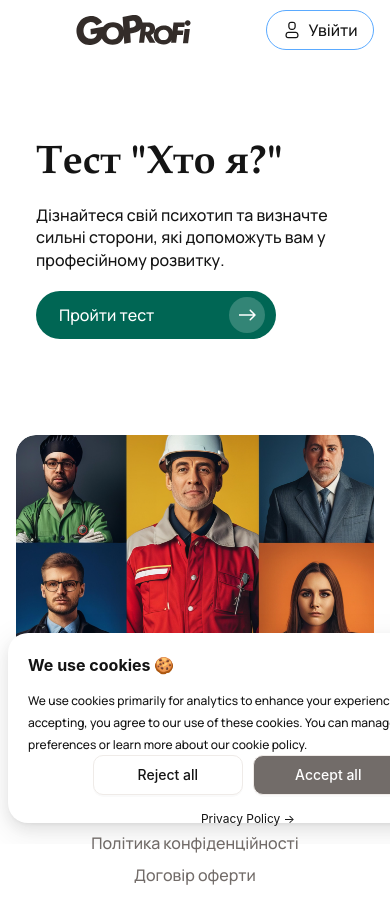
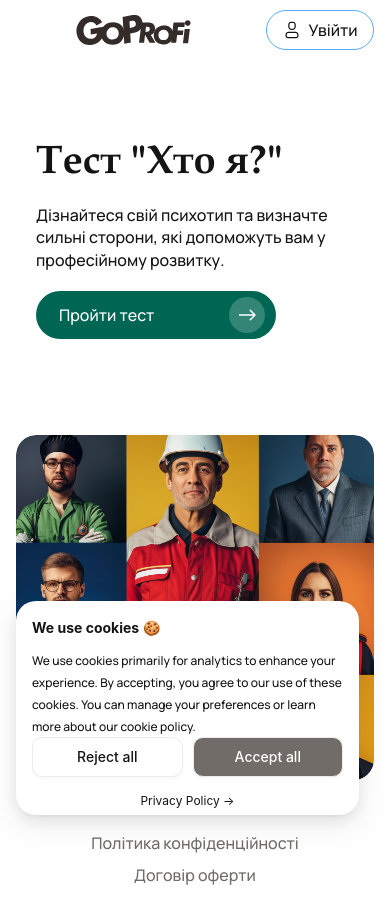
Before and after one commit to traff-spa/goprofi-front, a React (Vite) app: page / in a window 390 px wide. Built offline with nearby package versions, Linux system fonts and the light colour scheme.

Commit message:
Feature/cookie consent (#16)
* Cookie consent banner:
Layouts
CookieConsentPopup + css
js-cookie
responsive

* Cookie consent banner:
added fixed position by request

```diff
--- a/src/app/pages/Auth/index.tsx
+++ b/src/app/pages/Auth/index.tsx
@@ -148,7 +148,6 @@ const Auth = () => {
         setIsLoading(true);
         try {
             loginWithGoogle();
-            // Note: We won't reach this point as loginWithGoogle redirects the page
         } catch (error: any) {
             message.error('Failed to initiate Google login');
             setIsLoading(false);
--- a/src/app/styles/CookieConsentPopup.scss
+++ b/src/app/styles/CookieConsentPopup.scss
@@ -7,97 +7,6 @@ $background-white: #FFFFFF;
 $background-light: #F5F5F5;
 $desktop-accept-background: #EFEBE8;
 $shadow-main: 0px 4px 30px rgba(217, 216, 214, 0.5);
-
-// Mobile resolution (max-width: 767px)
-@media screen and (max-width: 767px) {
-  .ant-modal-content {
-    width: 343px !important;
-    height: 214px !important;
-    padding: 16px !important;
-    gap: 13px;
-    border-radius: 20px !important;
-    border-width: 1px !important;
-  }
-
-  .cookie-consent-title-text {
-    font-size: 14px;
-  }
-
-  .cookie-consent-modal {
-    //top: 555px !important;
-    position: absolute !important;
-    bottom: 0 !important;
-    left: 50% !important;
-    transform: translateX(-50%) !important;
-  }
-
-  .privacy_block {
-    width: 100%;
-    flex-direction: column;
-    gap: 14px;
-
-    &.ant-space {
-      flex-direction: column;
-    }
-  }
-
-  .cookie-consent-buttons {
-    width: 311px;
-    height: 40px;
-    gap: 10px;
-
-    .cookie-consent-button {
-      flex: 1;
-      width: 150px !important;
-      height: 40px;
-      padding: 10px 16px;
-
-      &--reject, &--accept {
-        width: auto;
-      }
-
-      &--accept {
-        color: $background-white !important;
-        background-color: $brown-background;
-      }
-    }
-
-    .cookie-consent-button--accept:hover {
-      color: $text-primary !important;
-    }
-  }
-
-  .text {
-    display: flex;
-    flex-direction: column;
-    gap: 10px;
-  }
-
-  .cookie-consent-privacy-link-text {
-    font-size: 12px!important;
-    color: $text-primary;
-    text-align: center;
-    line-height: 160%;
-  }
-}
-
-@media (min-width: 768px) and (max-width: 991px) {
-  .cookie-consent-modal {
-    position: absolute !important;
-    bottom: 0 !important;
-    left: 50% !important;
-    transform: translateX(-50%) translateY(50%) !important;
-  }
-}
-
-@media (min-width: 992px) and (max-width: 1530px) {
-  .cookie-consent-modal {
-    position: absolute !important;
-    bottom: 0 !important;
-    left: 50% !important;
-  }
-}
-
 
 .ant-modal-content {
   padding: 20px !important;
@@ -200,9 +109,12 @@ $shadow-main: 0px 4px 30px rgba(217, 216, 214, 0.5);
 }
 
 .cookie-consent-modal {
-  top: 625px;
-  left: 1020px;
+  position: fixed !important;
+  bottom: 85px;
+  right: 100px;
+  top: auto !important;
   column-gap: 10px;
+  padding: 0;
 
   .cookie-consent-privacy-link-text {
     font-style: normal;
@@ -230,3 +142,95 @@ $shadow-main: 0px 4px 30px rgba(217, 216, 214, 0.5);
 .ant-modal {
   pointer-events: all;
 }
+
+@media screen and (max-width: 1530px) {
+  .cookie-consent-modal {
+    position: fixed !important;
+    bottom: 85px;
+    right: 100px;
+    top: auto!important;
+  }
+}
+
+@media screen and (max-width: 991px) {
+  .cookie-consent-modal {
+    position: fixed !important;
+    bottom: 85px;
+    right: 100px;
+    //position: absolute !important;
+    //bottom: 0 !important;
+    //left: 50% !important;
+    //transform: translateX(-50%) translateY(50%) !important;
+  }
+}
+
+@media screen and (max-width: 767px) {
+  .ant-modal-content {
+    width: 343px !important;
+    height: 214px !important;
+    padding: 16px !important;
+    gap: 13px;
+    border-radius: 20px !important;
+    border-width: 1px !important;
+  }
+
+  .cookie-consent-title-text {
+    font-size: 14px;
+  }
+
+  .cookie-consent-modal {
+    position: fixed!important;
+    bottom: 21px !important;
+    right: 16px;
+    left: 16px;
+  }
+
+  .privacy_block {
+    width: 100%;
+    flex-direction: column;
+    gap: 14px;
+
+    &.ant-space {
+      flex-direction: column;
+    }
+  }
+
+  .cookie-consent-buttons {
+    width: 311px;
+    height: 40px;
+    gap: 10px;
+
+    .cookie-consent-button {
+      flex: 1;
+      width: 150px !important;
+      height: 40px;
+      padding: 10px 16px;
+
+      &--reject, &--accept {
+        width: auto;
+      }
+
+      &--accept {
+        color: $background-white !important;
+        background-color: $brown-background;
+      }
+    }
+
+    .cookie-consent-button--accept:hover {
+      color: $text-primary !important;
+    }
+  }
+
+  .text {
+    display: flex;
+    flex-direction: column;
+    gap: 10px;
+  }
+
+  .cookie-consent-privacy-link-text {
+    font-size: 12px!important;
+    color: $text-primary;
+    text-align: center;
+    line-height: 160%;
+  }
+}
```
